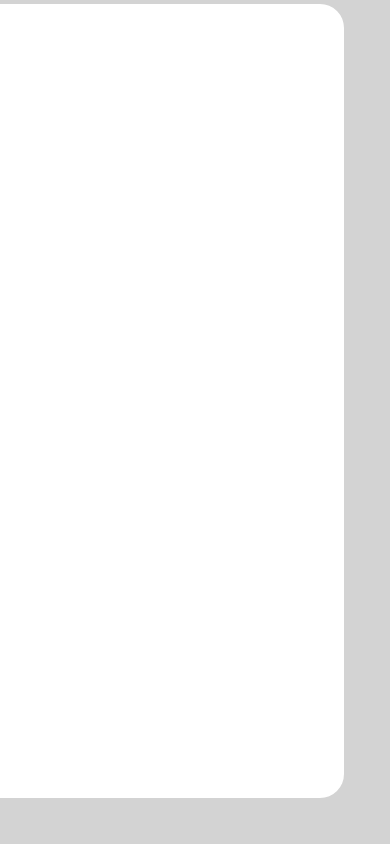
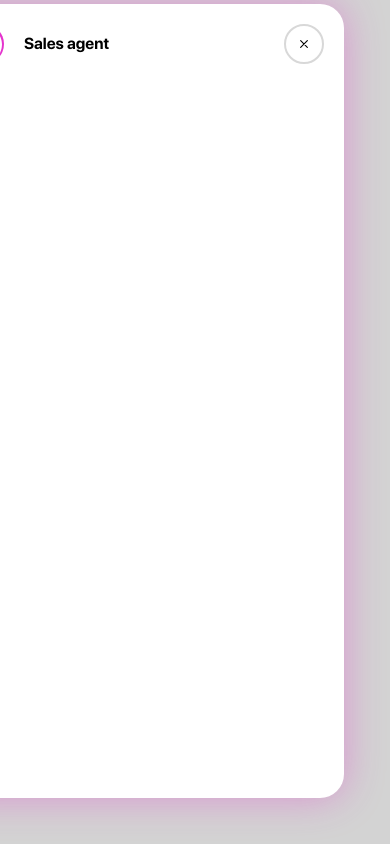
Before and after one commit to Yokubjanovichh/NUT-wedget, a plain HTML site: page voiceChatBotDefault.html in a window 390 px wide. Drawn offline with nearby package versions, Linux system fonts and the light colour scheme.

Commit message:
add voice chat

```diff
--- a/style.css
+++ b/style.css
@@ -67,3 +67,12 @@ body {
   font-family: "SF Pro Display";
   font-weight: 700;
 }
+
+.voice-chat-default {
+  box-shadow: 0px 0px 39px 0px rgba(229, 51, 205, 0.4);
+}
+
+.voice-chat_header-text {
+  font-family: "SF Pro Display";
+  font-weight: 700;
+}
--- a/voiceChatBotDefault.html
+++ b/voiceChatBotDefault.html
@@ -8,8 +8,34 @@
     <link rel="stylesheet" href="./style.css" />
   </head>
   <body>
-    <div class="w-[400px] h-[794px] rounded-[24px] p-[20px] fixed right-[46px] bottom-[46px] bg-white">
-
+    <div
+      class="voice-chat-default w-[400px] h-[794px] rounded-[24px] p-[20px] absolute right-[46px] bottom-[46px] bg-white"
+    >
+      <div class="header flex items-center justify-between">
+        <div class="flex items-center gap-[20px]">
+          <div class="gradient-wrap w-[40px] h-[40px] bg-white rounded-[50%]">
+            <div class="content flex items-center justify-center">
+              <img
+                src="./assets/images/widget-icon.png"
+                alt="widget-icon"
+                class="w-[21px] h-[20px]"
+              />
+            </div>
+          </div>
+          <p class="voice-chat_header-text text-[16px] leading-[150%]">
+            Sales agent
+          </p>
+        </div>
+        <button
+          class="w-[40px] h-[40px] rounded-[50%] flex items-center justify-center border-2 border-[#D8D8D8]"
+        >
+          <img
+            src="./assets/images/close-icon.svg"
+            alt="close-icon"
+            class="w-[8.33px] h-[8.33px]"
+          />
+        </button>
+      </div>
     </div>
   </body>
 </html>
```
Also changed, not shown: index.html (+2 -2 lines), assets/images/close-icon.svg (added).
